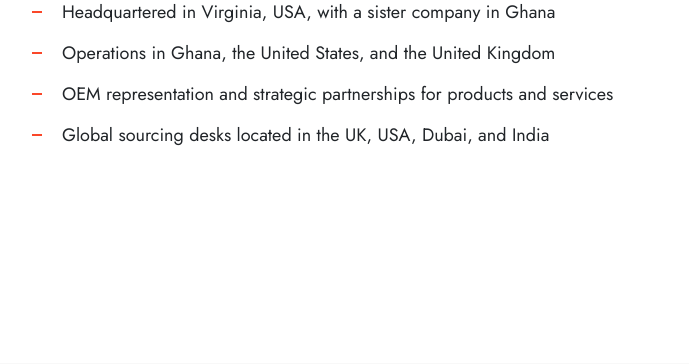
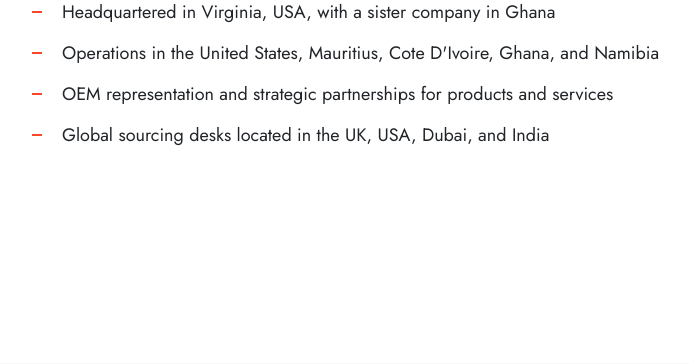
Before and after one commit to msrmenterprises/packerslc, a PHP site: page / in a window 1280 px wide. Shown: the part 568-932 px from the top of the page, without its empty margins (500-1189 px from the left). Run offline with PHP 8.4, Linux system fonts and the light colour scheme; some libraries are stand-ins or nearby versions.

Commit message:
Update index.php

```diff
--- a/index.php
+++ b/index.php
@@ -205,7 +205,7 @@
 
                                 <li>Headquartered in Virginia, USA, with a sister company in Ghana</li>
                                 <!-- <li>Licensed by the Petroleum Commission for the past six years</li> -->
-                                <li>Operations in Ghana, the United States, and the United Kingdom</li>
+                                <li>Operations in the United States, Mauritius, Cote D'Ivoire, Ghana, and Namibia</li>
                                 <li>OEM representation and strategic partnerships for products and services</li>
                                 <li>Global sourcing desks located in the UK, USA, Dubai, and India</li>
                             </ul>
@@ -902,9 +902,7 @@
                         <a href="index.html" class="logo">
                             Packers LC Global
                         </a>
-                        <p>Headquartered in Mauritius with Operations in Ghana , Cote D'Ivoire
-
-                        </p>
+                        <p>Headquartered in Mauritius with Operations in the United States, Mauritius, Cote D'Ivoire, Ghana, and Namibia</p>
                     </div>
                     <div class="col-lg-6 col-md-6">
                         <h5>Office</h5>
```
